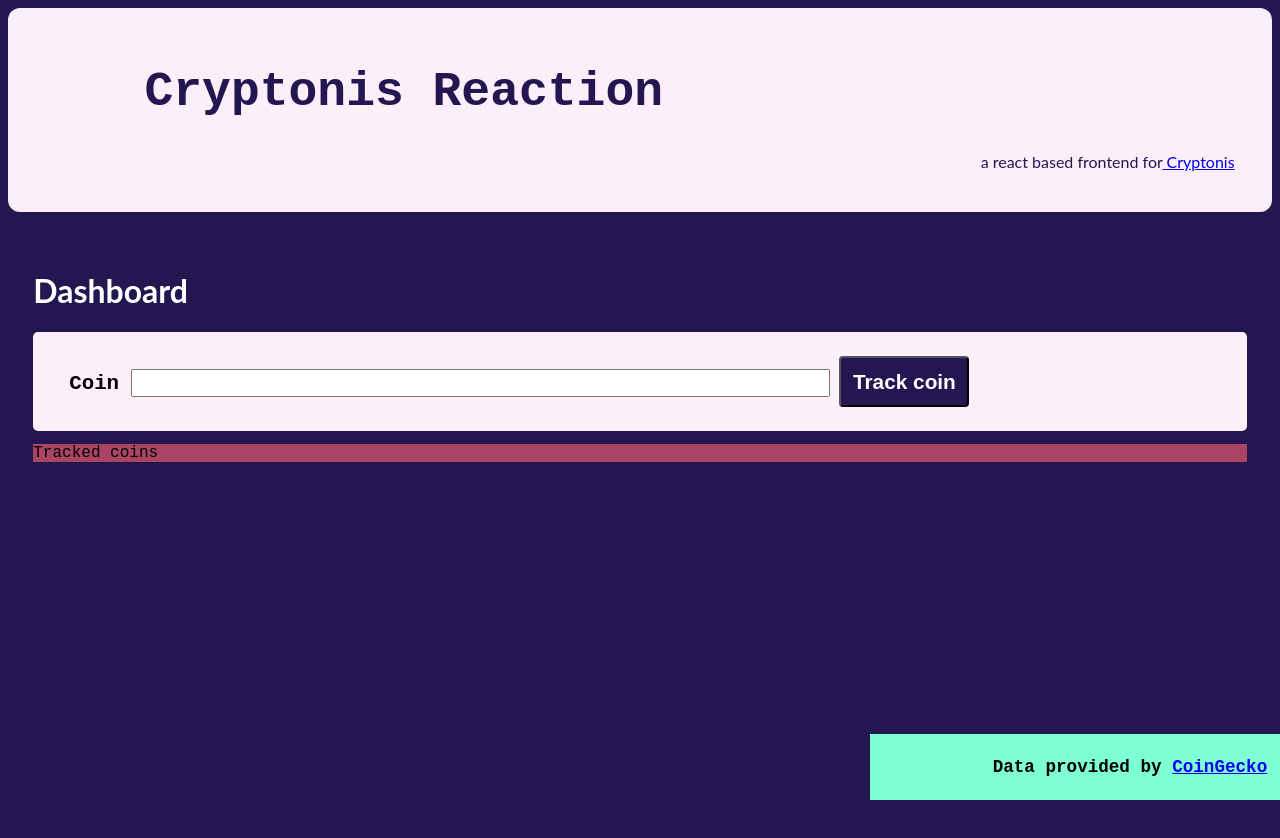
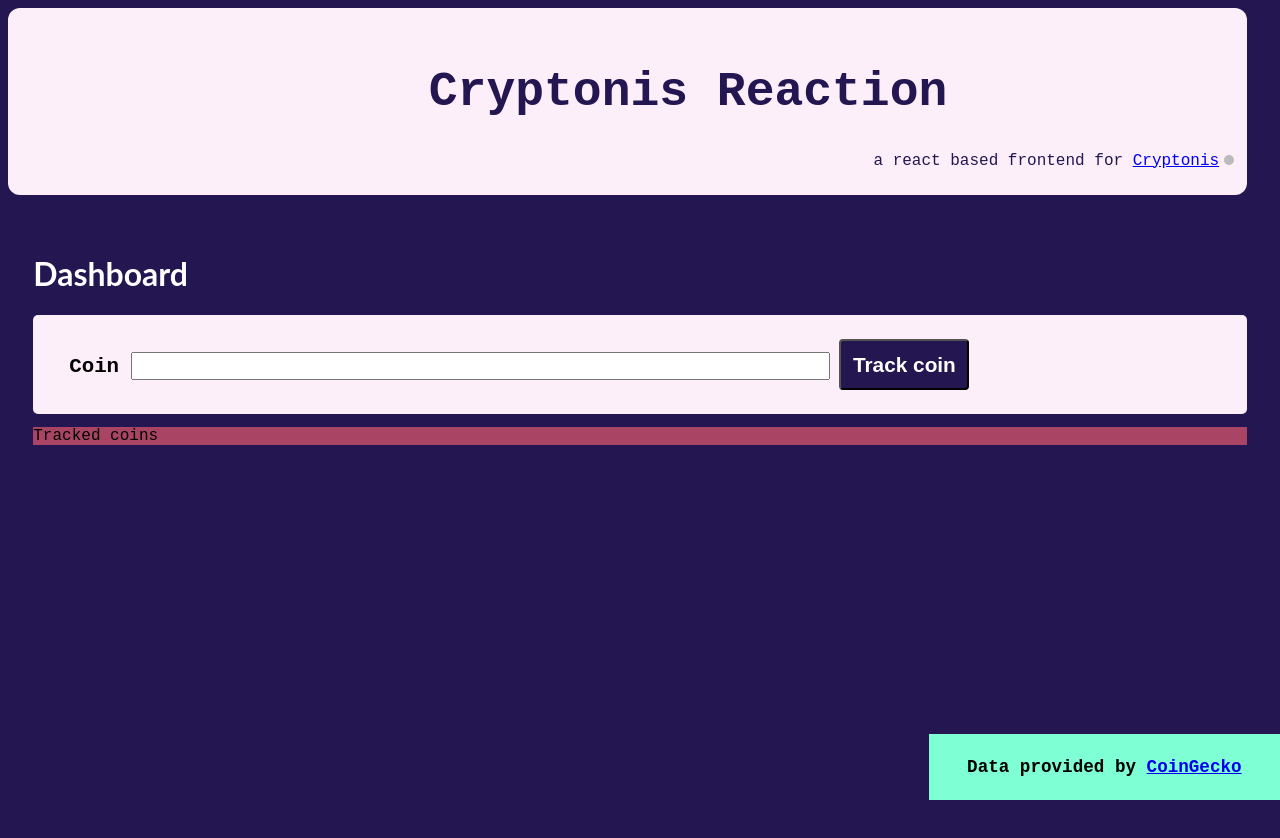
Before and after one commit to Math-SA/CryptonisReaction, a React (Create React App) app: page / in a window 1280 px wide. Shown: the top 838 px of the page. Built offline with nearby package versions, Linux system fonts and the light colour scheme.

Commit message:
added ServerStatus

```diff
--- a/Components/Footer.css
+++ b/Components/Footer.css
@@ -3,8 +3,8 @@
   text-align: right;
   bottom: 0%;
   right: 0%;
-  width: 30%;
-  padding: 1%;
+
+  padding: 1% 3%;
   background-color: aquamarine;
   position: absolute;
   font-family: 'Courier New', monospace;
--- a/Components/Header.css
+++ b/Components/Header.css
@@ -5,9 +5,12 @@
   border-radius: 12px;
   color: #231651;
   font-family: 'Courier New', monospace;
+  text-align: right;
+  margin-right: 2%;
 }
 
 .header h1 {
+  text-align: center;
   font-family: inherit;
   font-size: 3em;
   padding-left: 10%;
@@ -15,6 +18,5 @@
 }
 
 .header p {
-  text-align: right;
-  margin-right: 2%;
+
 }
--- a/Components/Header.js
+++ b/Components/Header.js
@@ -1,14 +1,16 @@
 import * as React from 'react';
+import ServerStatus from './ServerStatus';
 import './Header.css';
 
 function Header() {
   return (
     <div className="header">
       <h1>Cryptonis Reaction</h1>
-      <p>
-        a react based frontend for
-        <a href="https://github.com/Math-SA/Cryptonis"> Cryptonis</a>
-      </p>
+      <div>
+        a react based frontend for{' '}
+        <a href="https://github.com/Math-SA/Cryptonis">Cryptonis</a>
+        <ServerStatus></ServerStatus>
+      </div>
     </div>
   );
 }
--- /dev/null
+++ b/Components/ServerStatus.css
@@ -0,0 +1,15 @@
+.status {
+  margin-left: 5px;
+  height: 10px;
+  width: 10px;
+  border-radius: 50%;
+  display: inline-block;
+}
+
+.offline {
+  background-color: #bbb;
+}
+
+.online {
+  background-color: green;
+}
--- /dev/null
+++ b/Components/ServerStatus.js
@@ -0,0 +1,9 @@
+import * as React from 'react';
+import { useState } from 'react';
+import './ServerStatus.css';
+
+function ServerStatus() {
+  const [serverStatusClass, setServerStatusClass] = useState('status offline');
+  return <div className={serverStatusClass}></div>;
+}
+export default ServerStatus;
--- a/package.json
+++ b/package.json
@@ -5,6 +5,7 @@
   "dependencies": {
     "@types/react": "^18.0.8",
     "@types/react-dom": "^18.0.2",
+    "axios": "^0.27.2",
     "react": "^18.1.0",
     "react-dom": "^18.1.0"
   },
```
